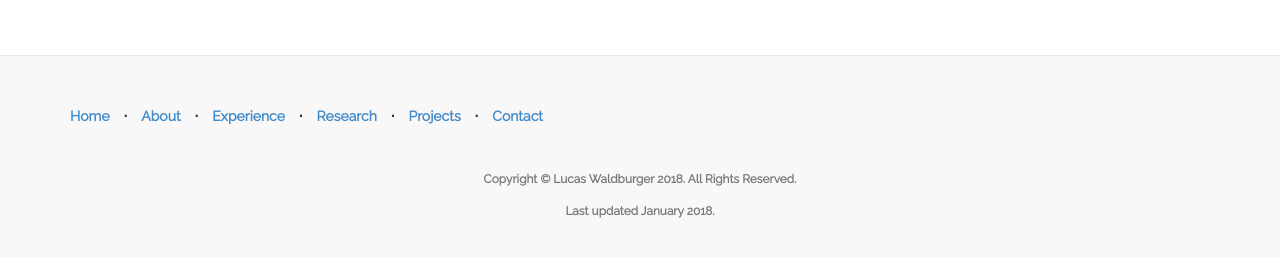
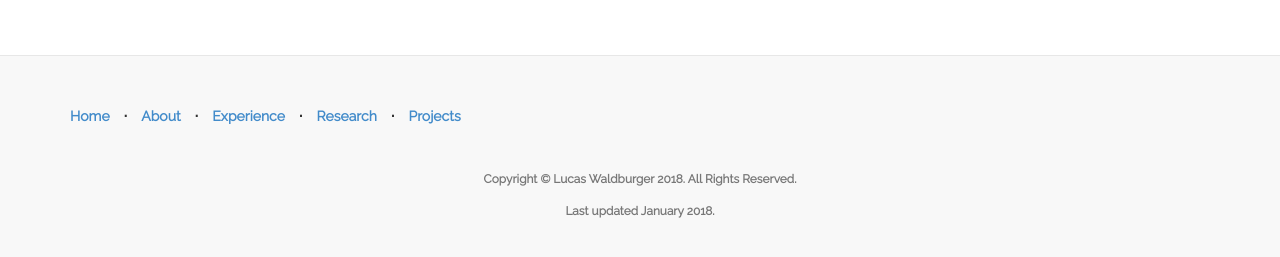
Before and after one commit to lucaswaldburger/lucaswaldburger.github.io, a Jekyll site: the page built from index.html, in a window 1280 px wide and 900 px high, scrolled down 6085 px. Shown: the part 630-887 px from the top of the window. Built offline with Jekyll 4.4.1, drawn with Linux system fonts in a browser that asks for light colours; nearby versions of some CDN libraries.

Commit message:
Update footer.html

```diff
--- a/_includes/footer.html
+++ b/_includes/footer.html
@@ -23,10 +23,6 @@
                     <li>
                         <a class="page-scroll" href="#projects">Projects</a>
                     </li>
-                    <li class="footer-menu-divider">&sdot;</li>
-                    <li>
-                        <a class="page-scroll" href="#contact">Contact</a>
-                    </li>
                 </ul>
                 <br>
             </div>
```
